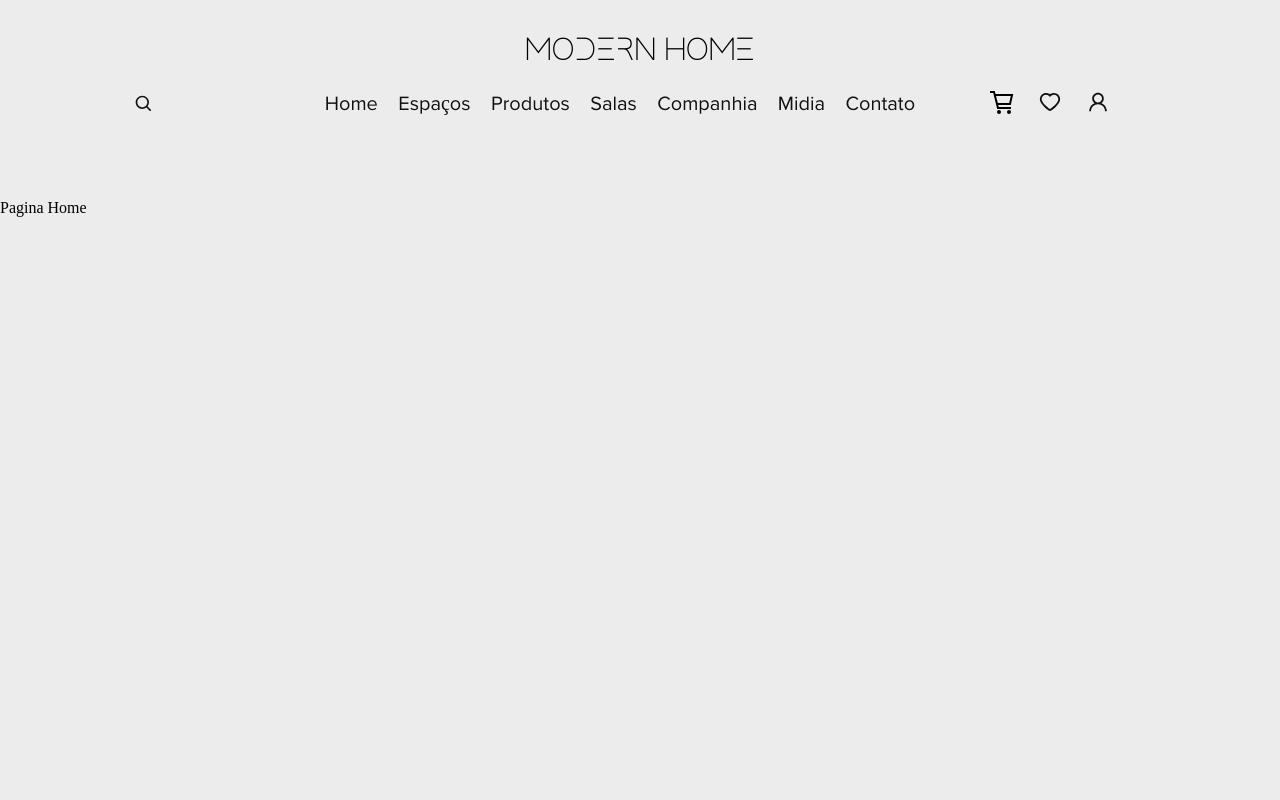
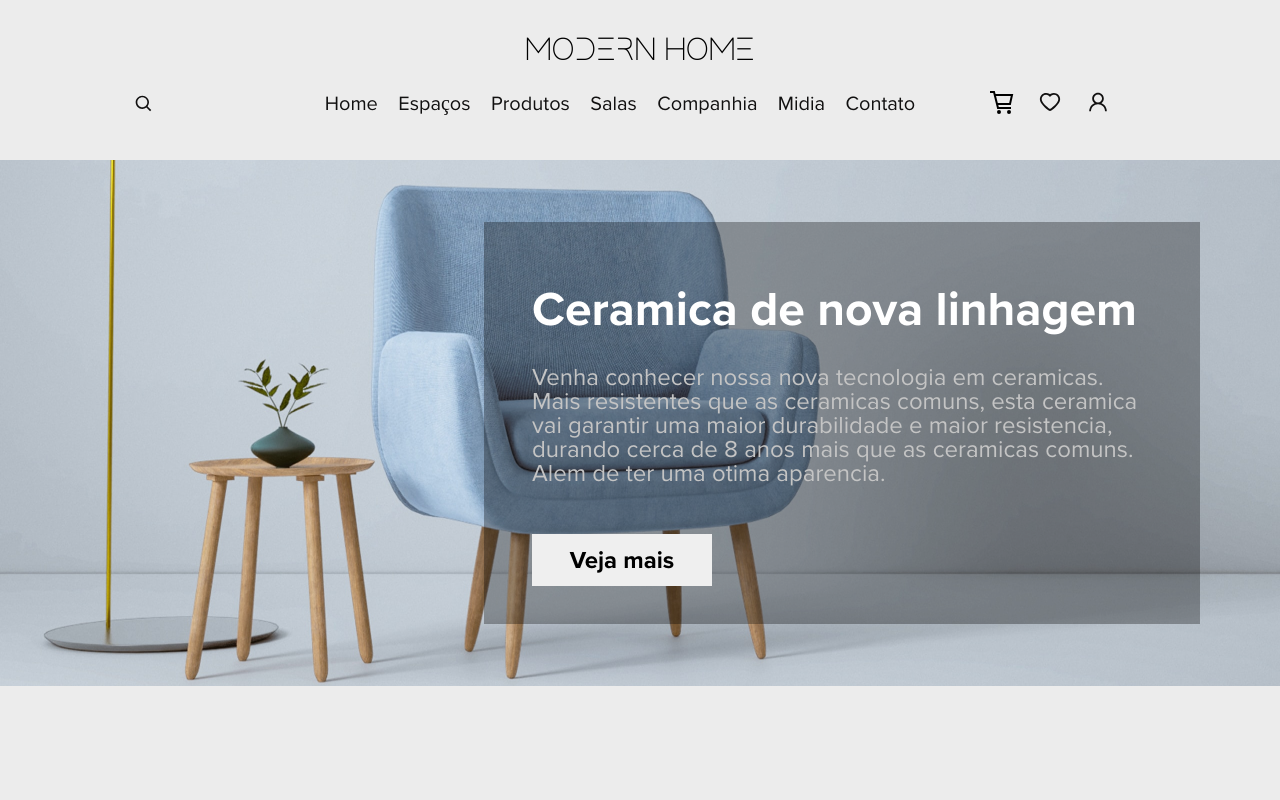
Before and after one commit to FeBassetto/clothing-store, a React (Create React App) app: page / in a window 1280 px wide. Shown: the top 800 px of the page. Built offline with nearby package versions, Linux system fonts and the light colour scheme; the HTML template or start-up script is replaced by a standard one.

Commit message:
Finished Home Banner style

```diff
--- a/src/components/Container/Container.module.css
+++ b/src/components/Container/Container.module.css
@@ -1,6 +1,6 @@
 .container{
     min-height: 80vh;
-    padding-top: 200px;
+    padding-top: 160px;
     padding-bottom: 3rem;
 
     background-color: var(--whiteDark);
--- a/src/components/Header/Header.module.css
+++ b/src/components/Header/Header.module.css
@@ -13,6 +13,8 @@
 
     display: flex;
     flex-direction: column;
+
+    z-index: 98;
 }
 
 .header__top{
--- /dev/null
+++ b/src/components/HomeBanner/HomeBanner.jsx
@@ -0,0 +1,31 @@
+import React from "react";
+import { Link } from "react-router-dom";
+import style from './HomeBanner.module.css'
+
+const HomeBanner = () => {
+
+
+    return (
+        <div className={style.banner}>
+            <div className={style.banner__box}>
+                <h1>Ceramica de nova linhagem</h1>
+                {/* <h2>Penatibus sem vitae mollis luctus mi tellus.
+                    Maximus eu eleifend aptent dapibus metus maecenas consequat.
+                    Elementum interdum a semper. Netus nullam eros nisi volutpat nibh ex ultricies.
+                    Pharetra sagittis sit aliquet at. Magna nam platea justo.</h2> */}
+                <h2>Venha conhecer nossa nova tecnologia em ceramicas.
+                    Mais resistentes que as ceramicas comuns, esta ceramica vai garantir uma maior
+                    durabilidade e maior resistencia, durando cerca de 8 anos mais que as ceramicas comuns.
+                    Alem de ter uma otima aparencia.
+                    </h2>
+                <Link to='/'>
+                    <button>
+                        Veja mais
+                    </button>
+                </Link>
+            </div>
+        </div>
+    )
+}
+
+export default HomeBanner
--- /dev/null
+++ b/src/components/HomeBanner/HomeBanner.module.css
@@ -0,0 +1,63 @@
+.banner {
+    width: 100%;
+    height: 526px;
+
+    position: relative;
+    background-image: url(../../assets/images/homeBanner.png);
+    background-repeat: no-repeat;
+}
+
+.banner__box {
+    width: 716px;
+    height: 402px;
+
+    background-color: var(--blackOpacity);
+
+    position: absolute;
+
+    right: 5rem;
+    top: calc(50% - 201px);
+
+    display: flex;
+    flex-direction: column;
+
+    padding: 4rem 3rem 1rem 3rem;
+
+    box-sizing: border-box;
+
+}
+
+.banner__box h1 {
+    font-family: 'proximaNova-bold';
+    font-size: 3rem;
+
+    color: var(--white);
+
+    margin-bottom: 2rem;
+}
+
+.banner__box h2 {
+    font-family: 'proximaNova-regular';
+    font-size: 1.5rem;
+
+    color: var(--greyDark);
+
+    margin-bottom: 3rem;
+}
+
+.banner__box button{
+    width: 180px;
+    height: 52px;
+
+    border: none;
+
+    font-family: 'proximaNova-bold';
+    font-size: 1.5rem;
+
+    transition: 1s;
+}
+
+.banner__box button:hover{
+    cursor: pointer;
+    opacity: .7;
+}
--- a/src/index.css
+++ b/src/index.css
@@ -178,7 +178,7 @@ a{
 :root{
   --white: #ffffff;
   --whiteDark: #ececec;
-  --blackOpacity: #00000036;
+  --blackOpacity: #00000050;
   --black: #111010;
   --blackLight: #252525;
   --grey: #f7f7f7;
--- a/src/pages/Home.jsx
+++ b/src/pages/Home.jsx
@@ -1,8 +1,9 @@
 import React from 'react'
+import HomeBanner from '../components/HomeBanner/HomeBanner'
 
 const Home = () => {
     return(
-        <h1>Pagina Home</h1>
+        <HomeBanner/>
     )
 }
 
```
Also changed, not shown: src/assets/images/homeBanner.png (added).
